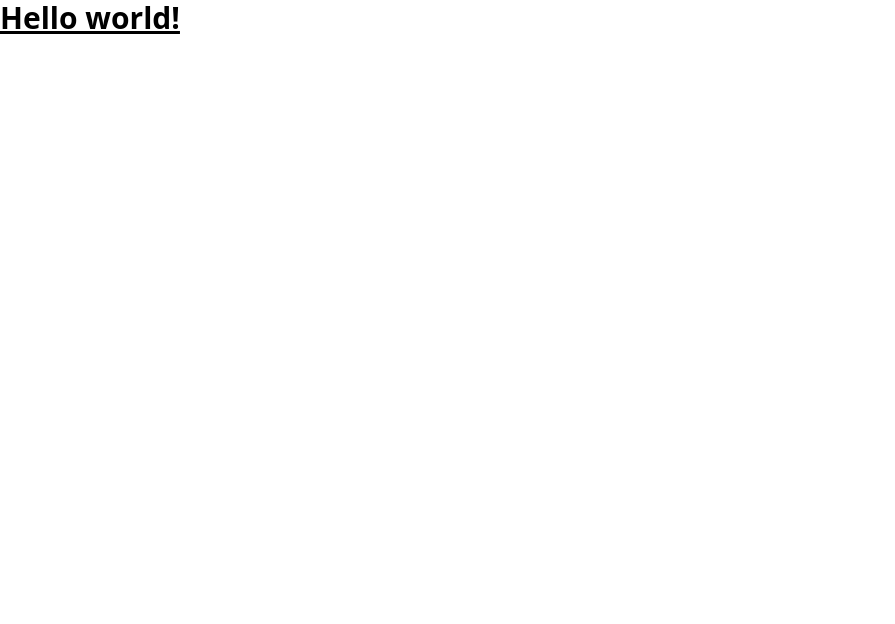
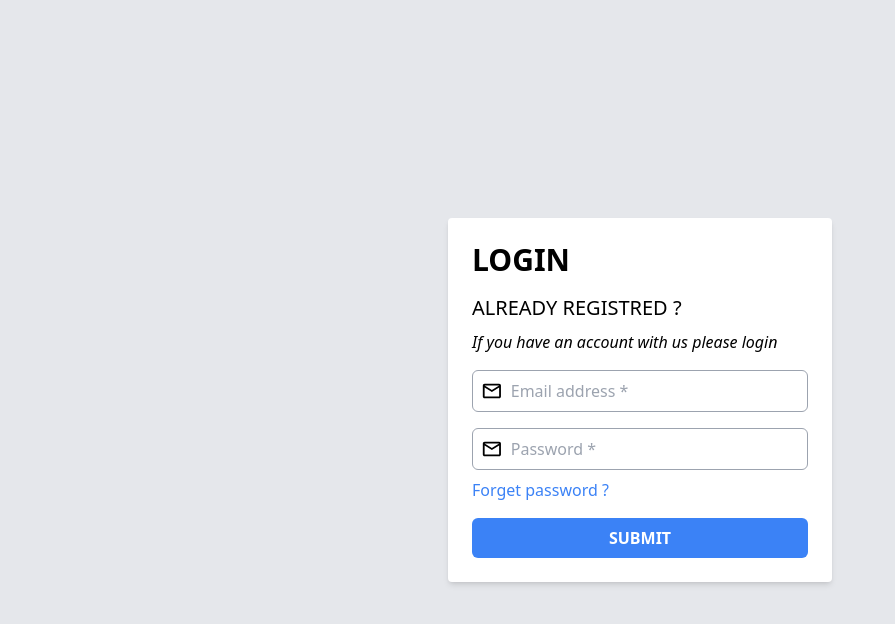
Before and after one commit to Amadoubenthe/redux-auth, a React (Vite) app: page / in a window 1280 px wide. Shown: the top 624 px of the page, without its empty margins (0-895 px from the left). Built offline with nearby package versions, Linux system fonts and the light colour scheme.

Commit message:
Add logindesign

```diff
--- a/package.json
+++ b/package.json
@@ -11,7 +11,8 @@
   },
   "dependencies": {
     "react": "^18.3.1",
-    "react-dom": "^18.3.1"
+    "react-dom": "^18.3.1",
+    "react-icons": "^5.4.0"
   },
   "devDependencies": {
     "@eslint/js": "^9.17.0",
--- a/src/App.tsx
+++ b/src/App.tsx
@@ -1,7 +1,10 @@
+import Login from "./features/auth/login/Login";
+
 export default function App() {
   return (
     <>
-      <h1 className="text-3xl font-bold underline">Hello world!</h1>
+      {/* <Register /> */}
+      <Login />
     </>
   );
 }
--- /dev/null
+++ b/src/features/auth/login/Login.tsx
@@ -0,0 +1,43 @@
+import { MdOutlineEmail } from "react-icons/md";
+
+const Login = () => {
+  return (
+    <div className="flex items-center justify-center h-screen w-screen bg-gray-200">
+      <div className="bg-white rounded shadow-md w-96 max-w-[1100px] p-6">
+        <h2 className="text-3xl font-semibold uppercase text-left">Login</h2>
+        <h3 className="text-xl font-normal uppercase mt-4">
+          Already registred ?
+        </h3>
+        <p className="italic mt-2">
+          If you have an account with us please login
+        </p>
+        <div className="flex items-center gap-2 p-2 border rounded-md mt-4 font-thin border-gray-400">
+          <MdOutlineEmail className="text-2xl" />
+          <input
+            className="w-[100%] border-none focus:outline-none"
+            type="email"
+            name="email"
+            placeholder="Email address *"
+          />
+        </div>
+        <div className="flex items-center gap-2 p-2 border rounded-md mt-4 font-thin border-gray-400">
+          <MdOutlineEmail className="text-2xl" />
+          <input
+            className="w-[100%] border-none focus:outline-none"
+            type="password"
+            name="password"
+            placeholder="Password *"
+          />
+        </div>
+        <p className="text-blue-500 hover:underline cursor-pointer mt-2">
+          Forget password ?
+        </p>
+        <button className="text-white bg-blue-500 w-[100%] p-2 rounded-md hover:shadow-md hover:bg-blue-700 mt-4 font-semibold uppercase">
+          Submit
+        </button>
+      </div>
+    </div>
+  );
+};
+
+export default Login;
--- /dev/null
+++ b/src/features/auth/register/Register.tsx
@@ -0,0 +1,5 @@
+const Register = () => {
+  return <div>Register</div>;
+};
+
+export default Register;
```
Also changed, not shown: 1 other file (tests, documents, lock files or other folders).
